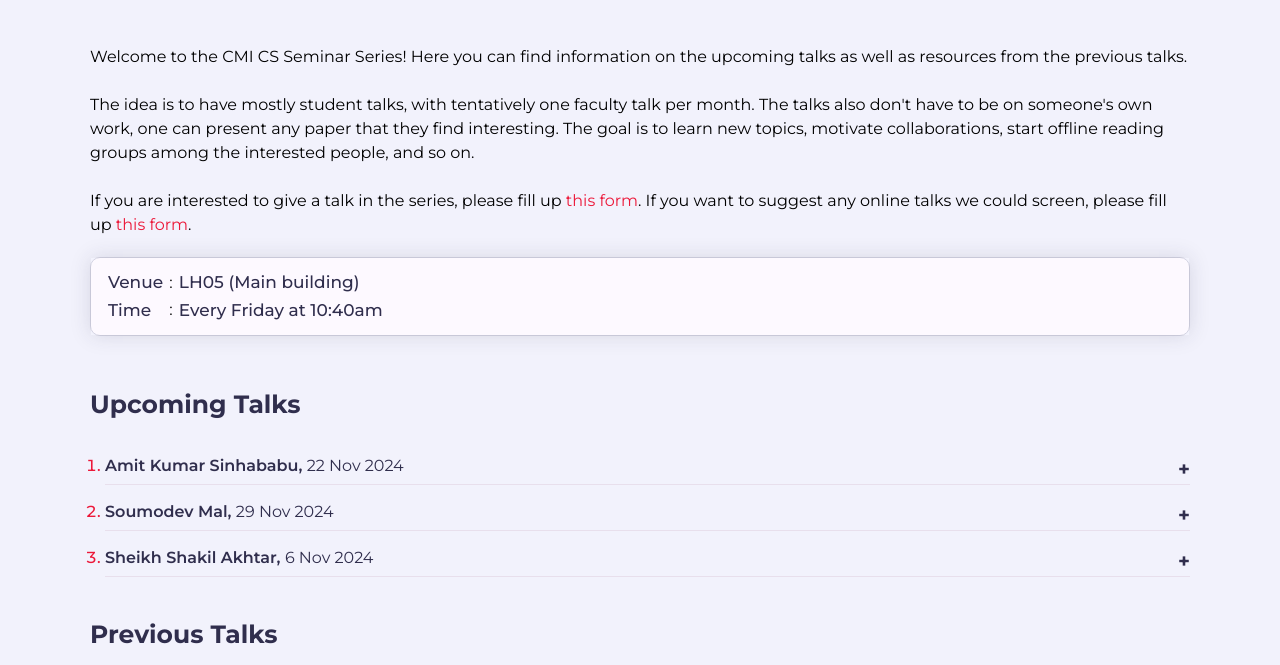
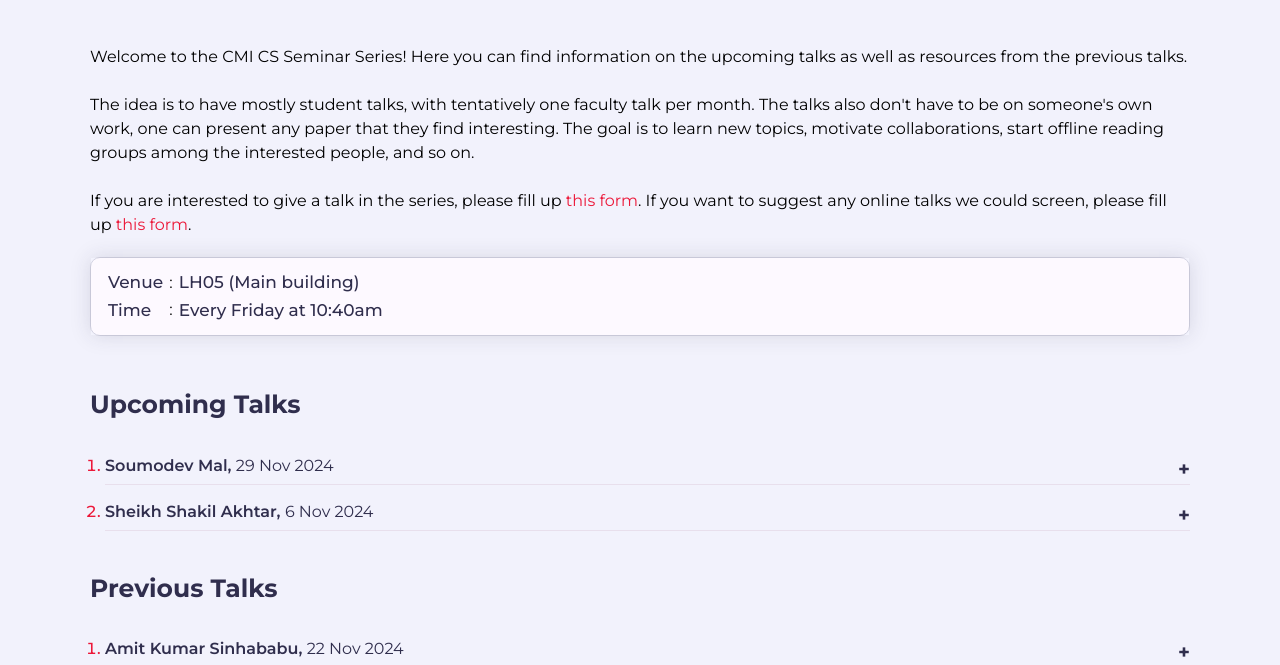
Before and after one commit to tnsiitpsic/cmi-csseminar, a plain HTML site: page index.html in a window 1280 px wide. Shown: the part 135-800 px from the top of the page. Drawn offline with nearby package versions, Linux system fonts and the light colour scheme.

Commit message:
next updated

```diff
--- a/index.html
+++ b/index.html
@@ -88,35 +88,17 @@
 					<div class="row">
 						<ol class="resource-item-list padd-15">
 					<!-- Resource Item -->
-					<li><span class="resource-item-title">Amit Kumar Sinhababu, <span class="less">22 Nov 2024</span></span>
-						<div class="resource-item">
-							<div class="resource-item-inner">
-								<div class="resource-info">
-									<div class="title">
-										<b>Title:</b> Infinite sequences of numbers: topics related to automata and complexity</br>
-										<a href="#">Slides</a> | <a href="">Reference Papers</a> | <a href="">Link to the Talk</a> | <a href="#">Speaker Info</a>
-									</div>
-									<h4>Abstract</h4> <p>Given an infinite sequence of natural numbers, we may ask the following questions:</br>
-										How many arithmetic operations are needed to compute the n-th term of the sequence?</br>
-									   Can the sequence be captured by some simple model of computation such as finite automata?</br>
-									   How to tell if the formal power series associated with the sequence is rational, algebraic or transcendental function? </br>
-									   I will present a survey of some of the known results related to these questions. </p>
-								</div>
-							</div>
-						</div>
-					</li>
-					<!-- Resource Item End-->
-					<!-- Resource Item -->
 					<li><span class="resource-item-title">Soumodev Mal, <span class="less">29 Nov 2024</span></span>
 						<div class="resource-item">
 							<div class="resource-item-inner">
 								<div class="resource-info">
 									<div class="title">
-										<b>Title:</b> TBA</br>
+										<b>Title:</b> Deciding reachability and coverability in Lossy EOS</br>
 										<a href="#">Slides</a> | <a href="">Reference Papers</a> | <a href="">Link to the Talk</a> | <a href="#">Speaker Info</a>
 									</div>
-									<h4>Abstract</h4> <p>TBA</p>
-
+									<h4>Abstract</h4> <p>Elementary Object Systems (EOSs) are a representative of the nets-within-nets paradigm, where the places of a system Petri Net (PN) can also host object nets in place of standard black tokens. Recently, EOSs were put forward to naturally capture the notion of break-downs, under the let-it-crash approach, even when lacking any extra domain knowledge: break-downs can affect only the computational units modeled by object nets. The break-downs are represented by removing all tokens from the internal markings of the object nets, so as to enforce a deadlock. In this setting, one can check whether a property is robust, i.e., if it holds even in front of at most a given number of break-downs (possibly infinitely many). The approach of induced deadlocks is reminiscent of lossy Petri Nets, where some token (perhaps all) may be non-deterministically lost. The partial loss of a marking can be seen as a more fine-grained variant of break-down, where the EOS components partially degrade. We are interested in the decidability of reachability/coverability problems for such EOSs with lossy steps. </p></br>
+									<p>In this talk, we will start by defining Petri Nets, and extend its syntax and semantics to EOSs. Then, we will describe the results from our PNSE 24 paper (joint work with Francesco Di Cosmo, Free University of Bolzano, and Tephilla Prince, IIT Dharwad), where, we fully charted the decidability of reachability and coverability problems in front of various forms of lossiness: only at the object net level, only at the system net level, or at both. We do that for both EOSs and a fragment of EOS called conservative EOSs. Our results show that almost all the studied problems are undecidable. The only decidable cases regard conservative EOSs in front of any given positive number of losses and EOSs in front of arbitrarily many losses, both at the system and object net level. The latter result is especially interesting since finitely many losses still result in undecidability.
+									</p>
 								</div>
 							</div>
 						</div>
@@ -152,6 +134,25 @@
 
 					<div class="row">
 						<ol class="resource-item-list padd-15">
+					<!-- Resource Item -->
+					<li><span class="resource-item-title">Amit Kumar Sinhababu, <span class="less">22 Nov 2024</span></span>
+						<div class="resource-item">
+							<div class="resource-item-inner">
+								<div class="resource-info">
+									<div class="title">
+										<b>Title:</b> Infinite sequences of numbers: topics related to automata and complexity</br>
+										<a href="#">Slides</a> | <a href="">Reference Papers</a> | <a href="https://youtu.be/O1wg1UWDuW0">Link to the Talk</a> | <a href="#">Speaker Info</a>
+									</div>
+									<h4>Abstract</h4> <p>Given an infinite sequence of natural numbers, we may ask the following questions:</br>
+										How many arithmetic operations are needed to compute the n-th term of the sequence?</br>
+									   Can the sequence be captured by some simple model of computation such as finite automata?</br>
+									   How to tell if the formal power series associated with the sequence is rational, algebraic or transcendental function? </br>
+									   I will present a survey of some of the known results related to these questions. </p>
+								</div>
+							</div>
+						</div>
+					</li>
+					<!-- Resource Item End-->
 					<!-- Resource Item -->
 					<li><span class="resource-item-title">Arnab Sur, <span class="less">15 Nov 2024</span></span>
 						<div class="resource-item">
```
